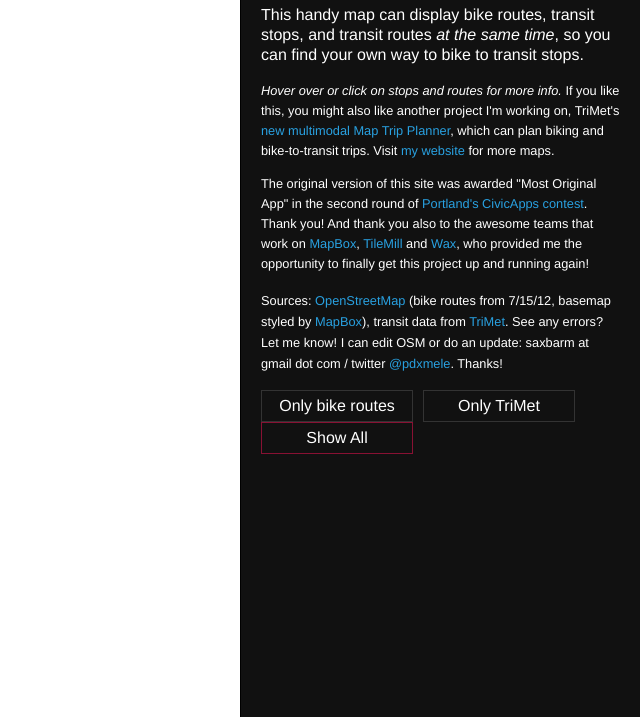
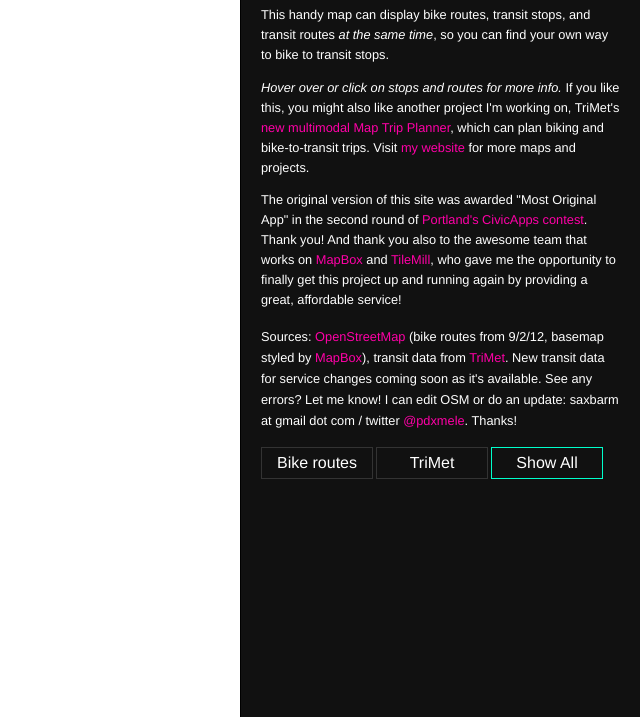
Before and after one commit to MappingKat/PDX-bike-transit-map, a plain HTML site: page index.html in a window 1280 px wide. Shown: the part 83-800 px from the top of the page, without its empty margins (640-1280 px from the left). Drawn offline with nearby package versions, Linux system fonts and the light colour scheme.

Commit message:
Small style & text updates

```diff
--- a/index.html
+++ b/index.html
@@ -1,7 +1,7 @@
 <!DOCTYPE html>
 <html>
 <head>
-    <title>Portland Bike to Transit Interactive Map</title>
+    <title>Portland Bike to Transit Map</title>
     <script src='http://ajax.googleapis.com/ajax/libs/jquery/1.7.1/jquery.min.js' type='text/javascript'></script>
     <script src='wax/ext/modestmaps.min.js' type='text/javascript'></script>
     <script src='wax/dist/wax.mm.js' type='text/javascript'></script>
@@ -14,7 +14,7 @@
       line-height: 20px;
     }
     a {
-      color: #29A1E1;
+      color: #ff00a7;
       text-decoration: none;
     }
     a:hover {
@@ -31,16 +31,16 @@
 		float: left;
 		display: block;
 		height: 30px;
-		width: 150px;
+		width: 110px;
 		border: 1px solid #333;
-		margin-right: 10px;
+		margin-right: 3px;
 		text-align: center;
 		line-height: 30px;
 		color: #fff;
 		text-decoration: none;
     }
     .layerswitch li a.active {
-    border-color: #813;
+    border-color: #00ffcc;
     }
     #mymap {
       position: absolute;
@@ -87,19 +87,19 @@
 </head>
 <body>
   <div id='sidebar'>
-    <h2>Portland Bike to Transit Map</h2>
-    <p>This handy map can display bike routes, transit stops, and transit routes <i>at the same time</i>, so you can find your own way to bike to transit stops.
+    <h2 style="color:#00ffcc">Portland Bike to Transit Map</h2>
+    <P style="font-size:.8em;">This handy map can display bike routes, transit stops, and transit routes <i>at the same time</i>, so you can find your own way to bike to transit stops.
 
-    <P style="font-size:.8em;"><i>Hover over or click on stops and routes for more info.</i> If you like this, you might also like another project I'm working on, TriMet's <a href="http://ride.trimet.org">new multimodal Map Trip Planner</a>, which can plan biking and bike-to-transit trips. Visit <a href="http://pdxmele.github.com/pdxmele">my website</a> for more maps.</p>
+    <P style="font-size:.8em;"><i>Hover over or click on stops and routes for more info.</i> If you like this, you might also like another project I'm working on, TriMet's <a href="http://ride.trimet.org">new multimodal Map Trip Planner</a>, which can plan biking and bike-to-transit trips. Visit <a href="http://pdxmele.github.com/pdxmele">my website</a> for more maps and projects.</p>
 
-    <P style="font-size:.8em;">The original version of this site was awarded "Most Original App" in the second round of <a href="http://civicapps.org/news/civicapps-awards-congrats-round-2-winners-and-runners">Portland's CivicApps contest</a>. Thank you! And thank you also to the awesome teams that work on <a href="http://www.mapbox.com/">MapBox</a>, <a href="http://mapbox.com/tilemill/">TileMill</a> and <a href="http://mapbox.com/wax/">Wax</a>, who provided me the opportunity to finally get this project up and running again!</p>
+    <P style="font-size:.8em;">The original version of this site was awarded "Most Original App" in the second round of <a href="http://civicapps.org/news/civicapps-awards-congrats-round-2-winners-and-runners">Portland's CivicApps contest</a>. Thank you! And thank you also to the awesome team that works on <a href="http://www.mapbox.com/">MapBox</a> and <a href="http://mapbox.com/tilemill/">TileMill</a>, who gave me the opportunity to finally get this project up and running again by providing a great, affordable service!</p>
 
-    <p><span class='source'>Sources: <a href='http://www.openstreetmap.org'>OpenStreetMap</a> (bike routes from 7/15/12, basemap styled by <a href="http://www.mapbox.com/">MapBox</a>), transit data from <a href='http://www.trimet.org'/>TriMet</a>. See any errors? Let me know! I can edit OSM or do an update: saxbarm at gmail dot com / twitter <a href="http://www.twitter.com/pdxmele">@pdxmele</a>. Thanks!</p>
+    <p><span class='source'>Sources: <a href='http://www.openstreetmap.org'>OpenStreetMap</a> (bike routes from 9/2/12, basemap styled by <a href="http://www.mapbox.com/">MapBox</a>), transit data from <a href='http://www.trimet.org'/>TriMet</a>. New transit data for service changes coming soon as it's available. See any errors? Let me know! I can edit OSM or do an update: saxbarm at gmail dot com / twitter <a href="http://www.twitter.com/pdxmele">@pdxmele</a>. Thanks!</p>
 
     <p></p>
 <ul class="layerswitch">
-  <li><a id="saxbarm.pdx-bike-routes" href="#">Only bike routes</a></li>
-  <li><a id="saxbarm.trimet-routes,saxbarm.trimet-stops" href="#">Only TriMet</a></li>
+  <li><a id="saxbarm.pdx-bike-routes" href="#">Bike routes</a></li>
+  <li><a id="saxbarm.trimet-routes,saxbarm.trimet-stops" href="#">TriMet</a></li>
   <li><a id="saxbarm.trimet-routes,saxbarm.pdx-bike-routes,saxbarm.trimet-stops" class="active" href="#">Show All</a></li>
 </ul>
 <p></p>
```
